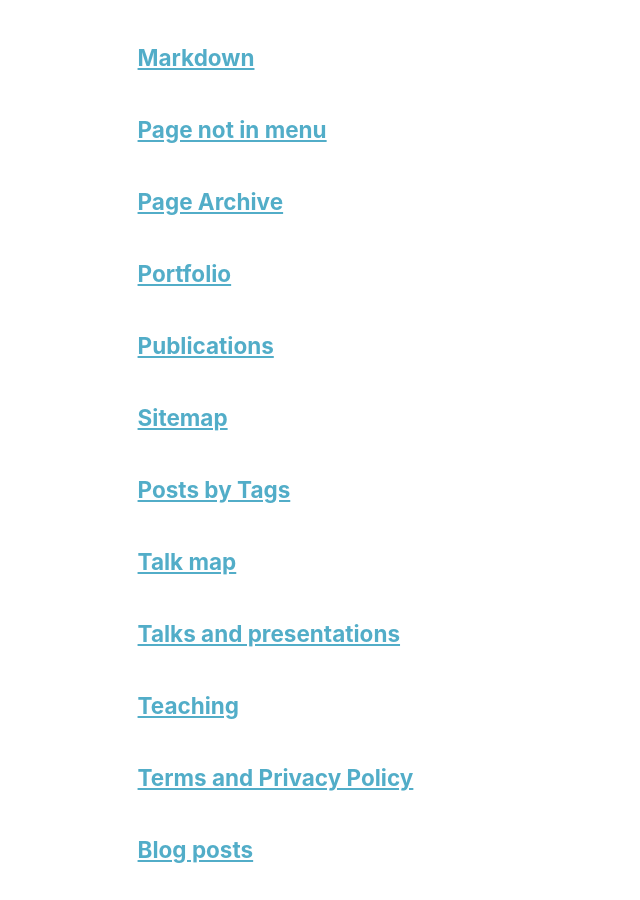
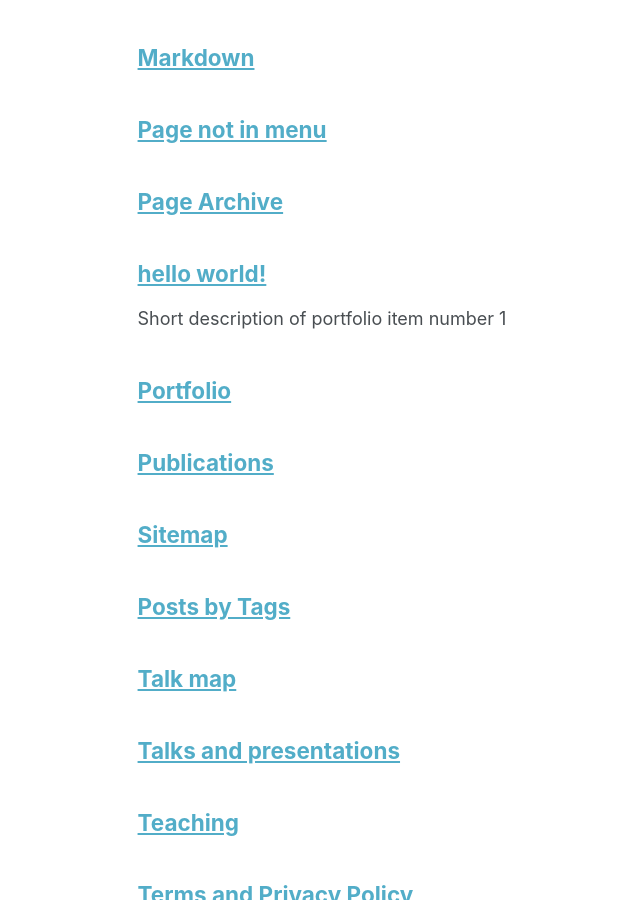
Before and after one commit to tony2015116/tony2015116.github.io, a Jekyll site: the page built from _pages/page-archive.html, in a window 1280 px wide and 900 px high, scrolled down 435 px. Shown: the whole window, without its empty margins (144-784 px from the left). Built offline with Jekyll 4.4.1, drawn with Linux system fonts in a browser that asks for light colours.

Commit message:
2024-03-10

```diff
--- /dev/null
+++ b/files/portfolio-1.md
@@ -0,0 +1,8 @@
+---
+title: "hello world!"
+excerpt: "Short description of portfolio item number 1"
+
+---
+
+# 飞洒地方就发
+发生大法师
```
Also changed, not shown: _pages/project.md (+1 -0 lines).
